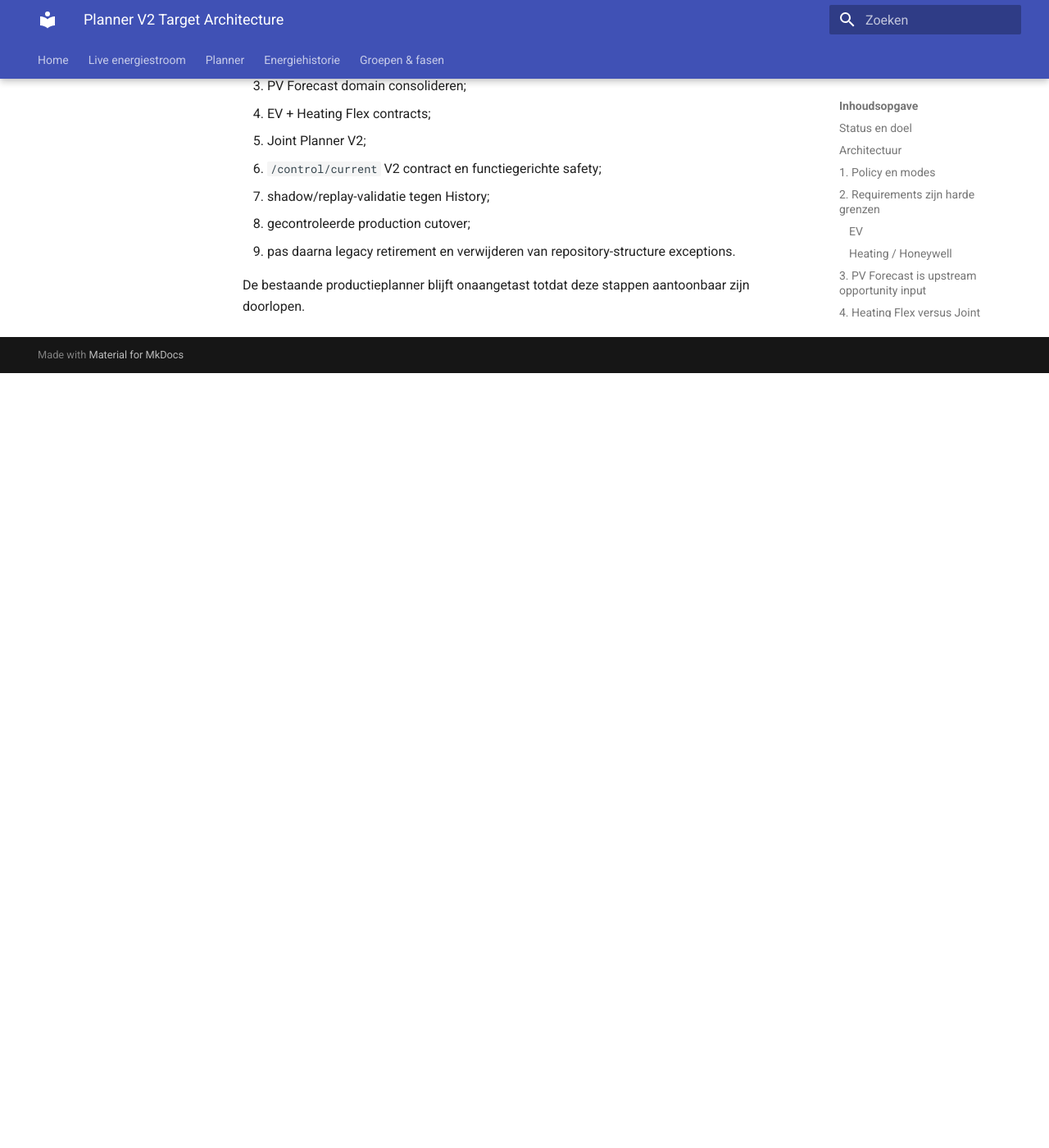
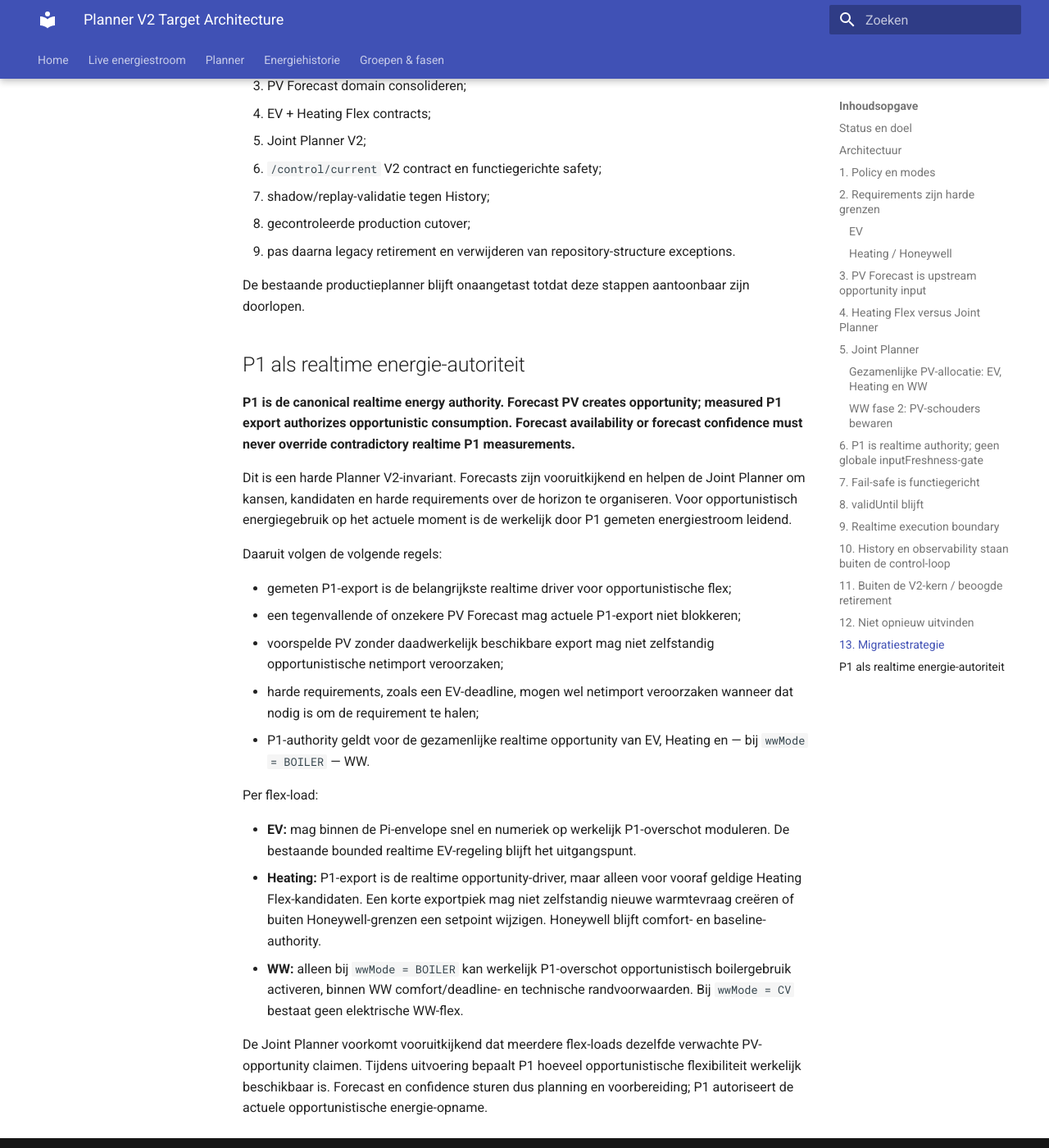
Before and after one commit to OnsKasteeltje/homey-energy-manual, an MkDocs documentation site: the page built from docs/software-architecture/architecture/06-planner-v2-target.md, in a window 1280 px wide and 1400 px high, scrolled down 9177 px. Shown: the whole window at 82% size. Built offline with MkDocs 1.6.1 and Material for MkDocs 9.7.7, drawn with Linux system fonts in a browser that asks for light colours; before the commit the page ends 9632 px from its top, so only the background shows below that.

Commit message:
docs: make P1 authoritative for realtime flex opportunities

```diff
--- a/docs/software-architecture/architecture/06-planner-v2-target.md
+++ b/docs/software-architecture/architecture/06-planner-v2-target.md
@@ -335,3 +335,25 @@ Minimale volgorde:
 9. pas daarna legacy retirement en verwijderen van repository-structure exceptions.
 
 De bestaande productieplanner blijft onaangetast totdat deze stappen aantoonbaar zijn doorlopen.
+
+## P1 als realtime energie-autoriteit
+
+**P1 is de canonical realtime energy authority. Forecast PV creates opportunity; measured P1 export authorizes opportunistic consumption. Forecast availability or forecast confidence must never override contradictory realtime P1 measurements.**
+
+Dit is een harde Planner V2-invariant. Forecasts zijn vooruitkijkend en helpen de Joint Planner om kansen, kandidaten en harde requirements over de horizon te organiseren. Voor opportunistisch energiegebruik op het actuele moment is de werkelijk door P1 gemeten energiestroom leidend.
+
+Daaruit volgen de volgende regels:
+
+- gemeten P1-export is de belangrijkste realtime driver voor opportunistische flex;
+- een tegenvallende of onzekere PV Forecast mag actuele P1-export niet blokkeren;
+- voorspelde PV zonder daadwerkelijk beschikbare export mag niet zelfstandig opportunistische netimport veroorzaken;
+- harde requirements, zoals een EV-deadline, mogen wel netimport veroorzaken wanneer dat nodig is om de requirement te halen;
+- P1-authority geldt voor de gezamenlijke realtime opportunity van EV, Heating en — bij `wwMode = BOILER` — WW.
+
+Per flex-load:
+
+- **EV:** mag binnen de Pi-envelope snel en numeriek op werkelijk P1-overschot moduleren. De bestaande bounded realtime EV-regeling blijft het uitgangspunt.
+- **Heating:** P1-export is de realtime opportunity-driver, maar alleen voor vooraf geldige Heating Flex-kandidaten. Een korte exportpiek mag niet zelfstandig nieuwe warmtevraag creëren of buiten Honeywell-grenzen een setpoint wijzigen. Honeywell blijft comfort- en baseline-authority.
+- **WW:** alleen bij `wwMode = BOILER` kan werkelijk P1-overschot opportunistisch boilergebruik activeren, binnen WW comfort/deadline- en technische randvoorwaarden. Bij `wwMode = CV` bestaat geen elektrische WW-flex.
+
+De Joint Planner voorkomt vooruitkijkend dat meerdere flex-loads dezelfde verwachte PV-opportunity claimen. Tijdens uitvoering bepaalt P1 hoeveel opportunistische flexibiliteit werkelijk beschikbaar is. Forecast en confidence sturen dus planning en voorbereiding; P1 autoriseert de actuele opportunistische energie-opname.
```
